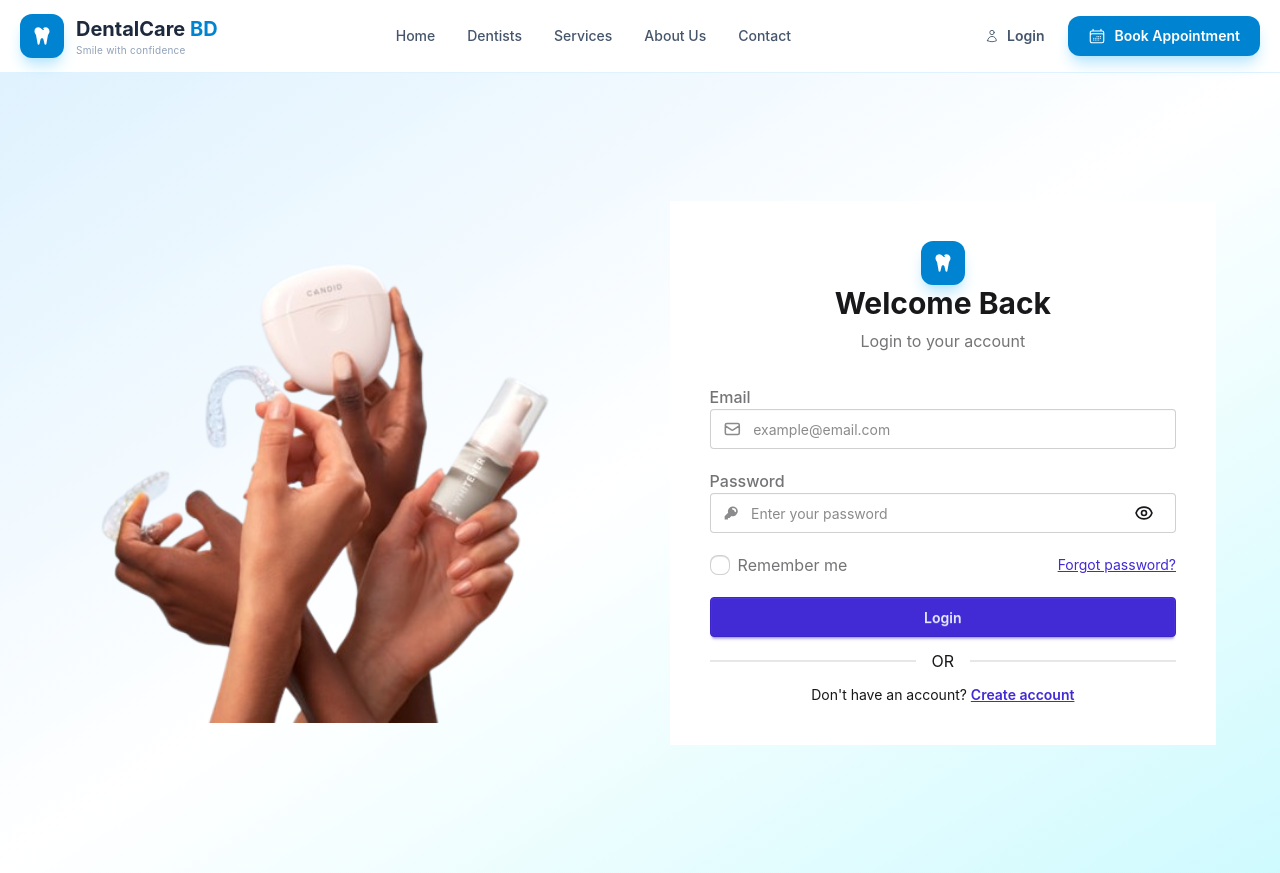
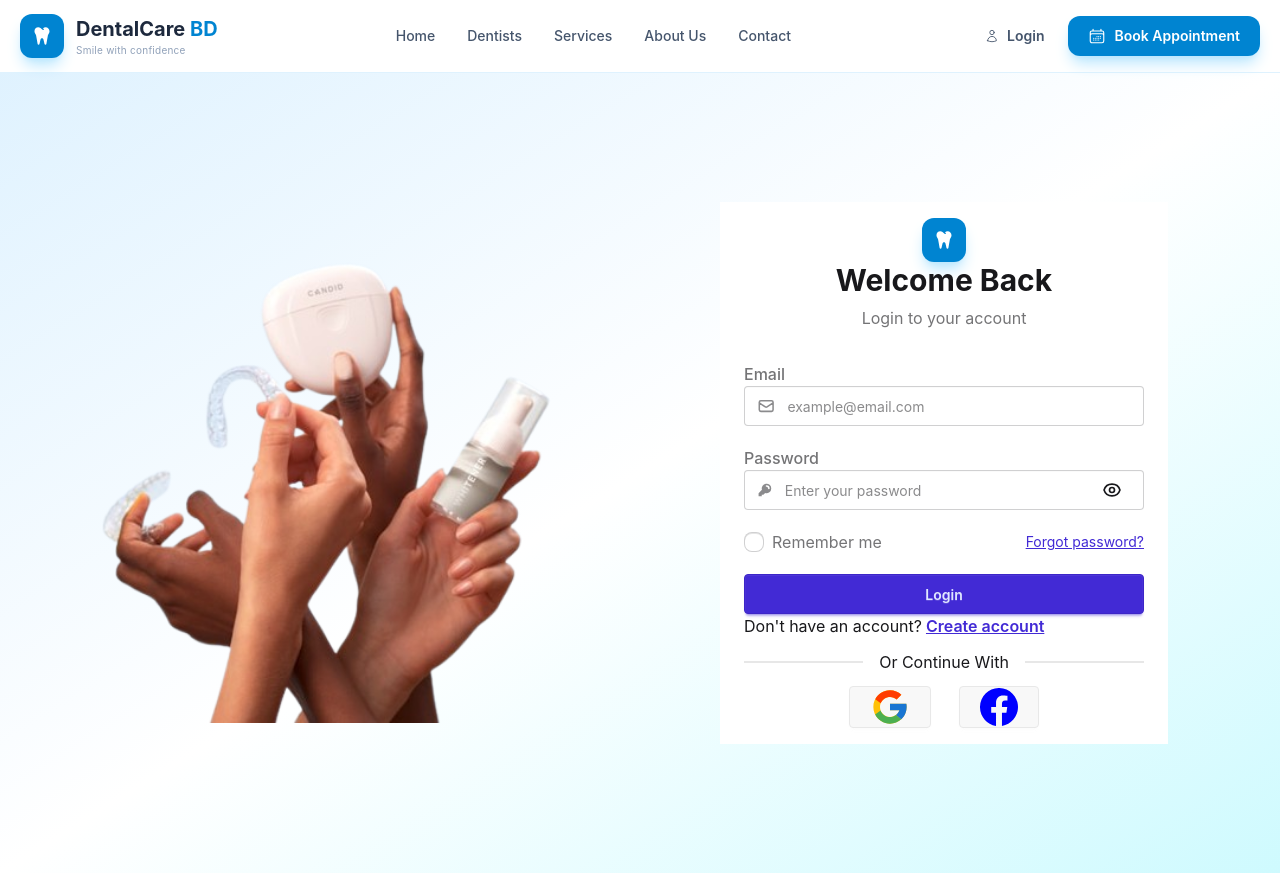
Before and after one commit to SaifurnRahman/Dentel-Clinic-Management-System, a React (Vite) app: page /login in a window 1280 px wide. Built offline with nearby package versions, Linux system fonts and the light colour scheme.

Commit message:
added social login buttons

```diff
--- a/src/pages/Login.jsx
+++ b/src/pages/Login.jsx
@@ -2,14 +2,16 @@ import React from "react";
 import { useForm } from "react-hook-form";
 import { FaTooth } from "react-icons/fa6";
 import { Link } from "react-router-dom";
-import { AnimatePresence, motion } from "motion/react";
+import { motion } from "motion/react";
 import img from "../assets/loginPageImg.png";
 import {
   HiOutlineMail,
   HiOutlineEyeOff,
   HiOutlineEye,
-  HiKey,
+  HiKey
 } from "react-icons/hi";
+import { FcGoogle } from "react-icons/fc";
+import { BsFacebook } from "react-icons/bs";
 import { useState } from "react";
 
 const Login = () => {
@@ -44,12 +46,13 @@ const Login = () => {
         </motion.div>
 
         {/* Form Section */}
-        <motion.div
-          initial={{ opacity: 0, y: 35 }}
-          animate={{ opacity: 1, y: 0 }}
-          transition={{ duration: 0.6 }}
-          className="w-full lg:w-1/2 p-6 sm:p-10 bg-base-100"
-        >
+        <div className="lg:w-1/2 flex flex-col">
+          <motion.div
+            initial={{ opacity: 0, y: 35 }}
+            animate={{ opacity: 1, y: 0 }}
+            transition={{ duration: 0.6 }}
+            className="w-full md:max-w-md self-center px-6 py-4 bg-base-100"
+          >
           {/* Heading */}
           <div className="mb-8 flex flex-col items-center justify-center">
             <motion.div
@@ -159,16 +162,26 @@ const Login = () => {
             </button>
           </form>
 
-          {/* Register */}
-          <div className="divider">OR</div>
-
-          <p className="text-center text-sm">
-            Don't have an account?{" "}
-            <Link to="/register" className="link link-primary font-semibold">
+          {/* Go for Register */}
+          <p className="text-sm md:text-base">
+            Don't have an account?
+            <Link to="/register" className="ml-1 link link-primary font-semibold">
               Create account
             </Link>
           </p>
+          <div className="divider">Or Continue With</div>
+          <div className="flex justify-center gap-x-5 md:gap-x-7 items-center">
+            <button className="btn hover:none cursor-pointer p-5">
+            <FcGoogle size={40} />
+
+            </button>
+            <button className="btn hover:none cursor-pointer p-5">
+
+            <BsFacebook size={38} color="blue" type="button"/>
+            </button>
+          </div>
         </motion.div>
+        </div>
       </div>
     </div>
   );
```
